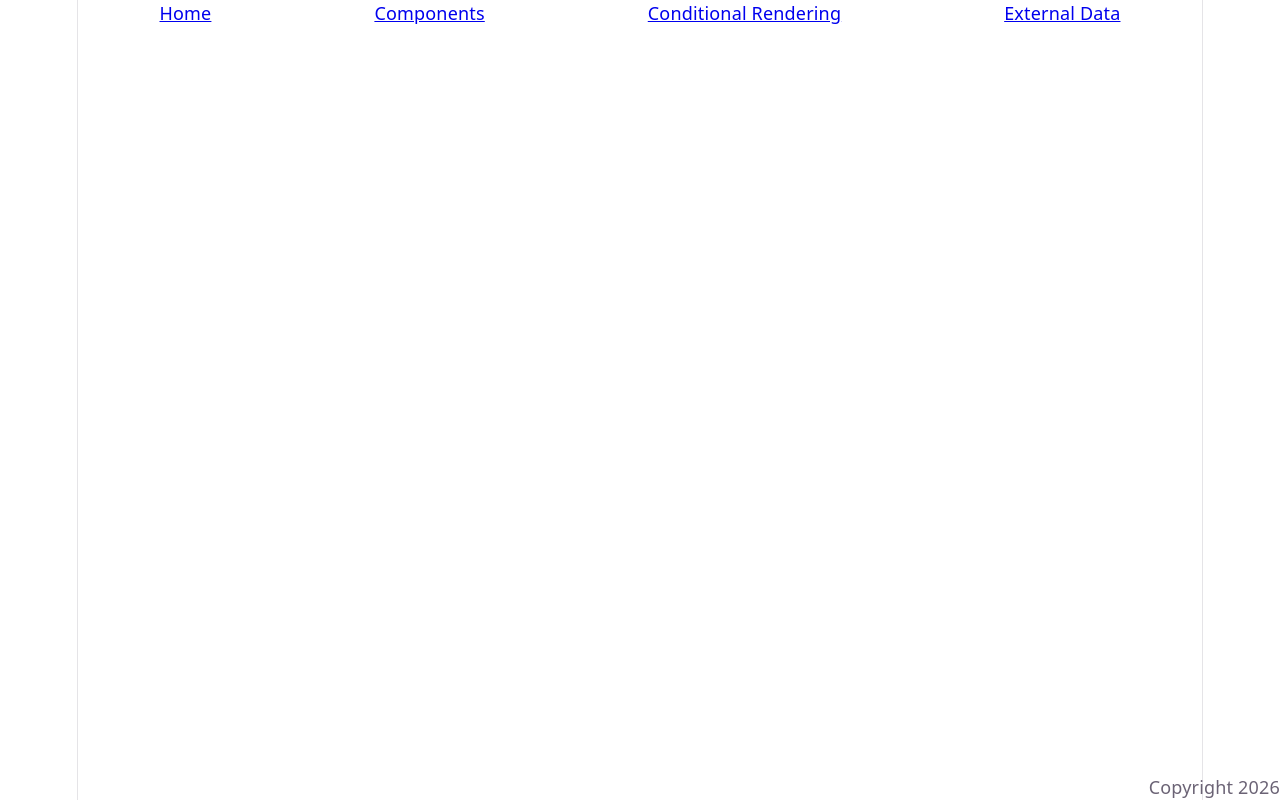
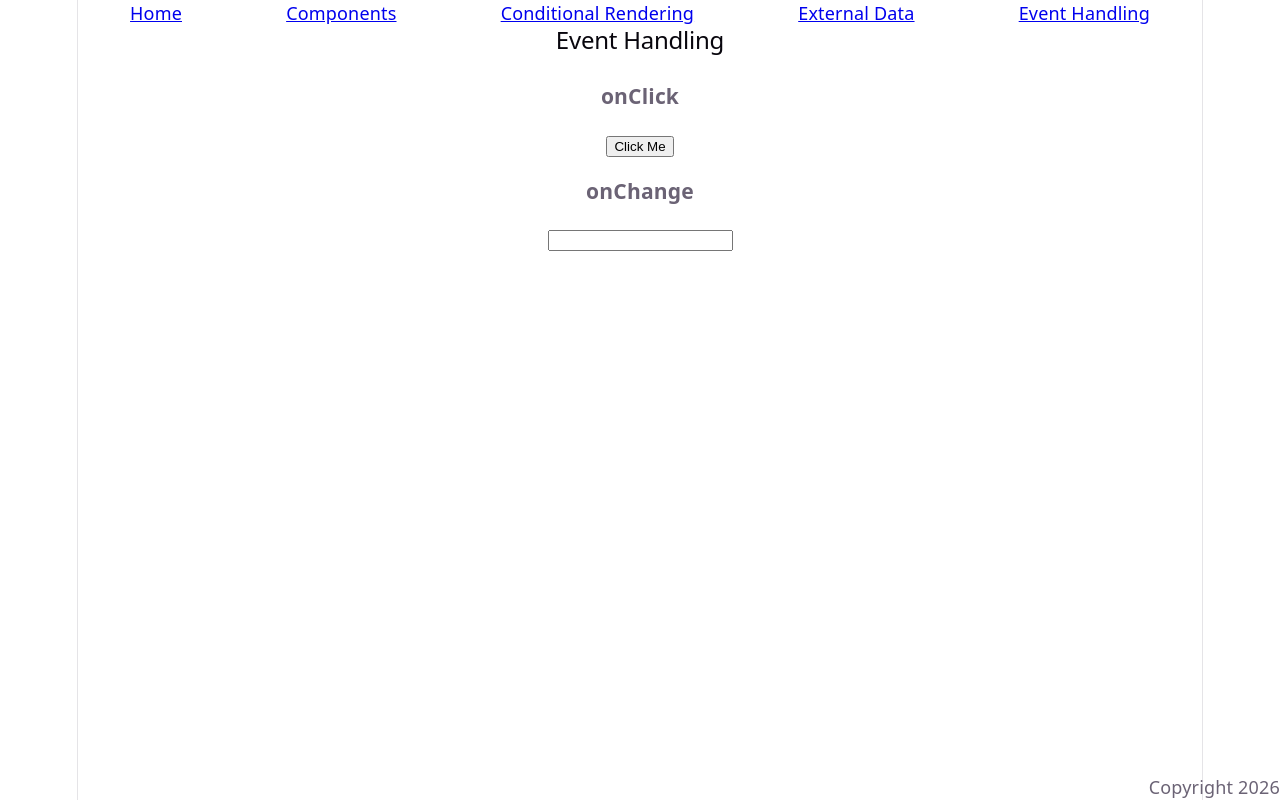
Before and after one commit to JHarry444/React-07-26, a React (Vite) app: page /events in a window 1280 px wide. Built offline with nearby package versions, Linux system fonts and the light colour scheme.

Commit message:
event handling

```diff
--- a/src/App.jsx
+++ b/src/App.jsx
@@ -2,6 +2,7 @@ import './App.css'
 import NavBar from './components/NavBar'
 import ComponentsPage from './components/pages/ComponentsPage'
 import ConditionalRenderingPage from './components/pages/ConditionalRenderingPage'
+import EventHandlingPage from './components/pages/EventHandlingPage'
 import ExternalDataPage from './components/pages/ExternalDataPage'
 import { BrowserRouter as Router, Routes, Route } from "react-router"
 
@@ -17,6 +18,7 @@ function App() {
         <Route path="/components" element={<ComponentsPage />} />
         <Route path="/conditional" element={<ConditionalRenderingPage />} />
         <Route path="/external" element={<ExternalDataPage />} />
+        <Route path="/events" element={<EventHandlingPage />} />
       </Routes>
       <footer>
         <p>Copyright 2026</p>
--- a/src/components/NavBar.jsx
+++ b/src/components/NavBar.jsx
@@ -7,6 +7,7 @@ function NavBar() {
             <Link to="/components">Components</Link>
             <Link to="/conditional">Conditional Rendering</Link>
             <Link to="/external">External Data</Link>
+            <Link to="/events">Event Handling</Link>
         </nav>
     );
 }
--- /dev/null
+++ b/src/components/pages/EventHandlingPage.jsx
@@ -0,0 +1,24 @@
+function EventHandlingPage() {
+
+    function handleClick() {
+        alert("Button clicked!")
+    }
+    // look like event handlers (<button onclick='...'>) they're actually event listeners
+    return (
+        <>
+            <h2 className="bloop">Event Handling</h2>
+            <section>
+                <h3>onClick</h3>
+                <button onClick={handleClick}>Click Me</button>
+            </section>
+
+            <section>
+                <h3>onChange</h3>
+                {/* onChange in react is actually onInput */}
+                <input type="text" onChange={(e) => console.log(e.target.value)} />
+            </section>
+        </>
+    );
+}
+
+export default EventHandlingPage;
```
Also changed, not shown: File Structure.png (added).
